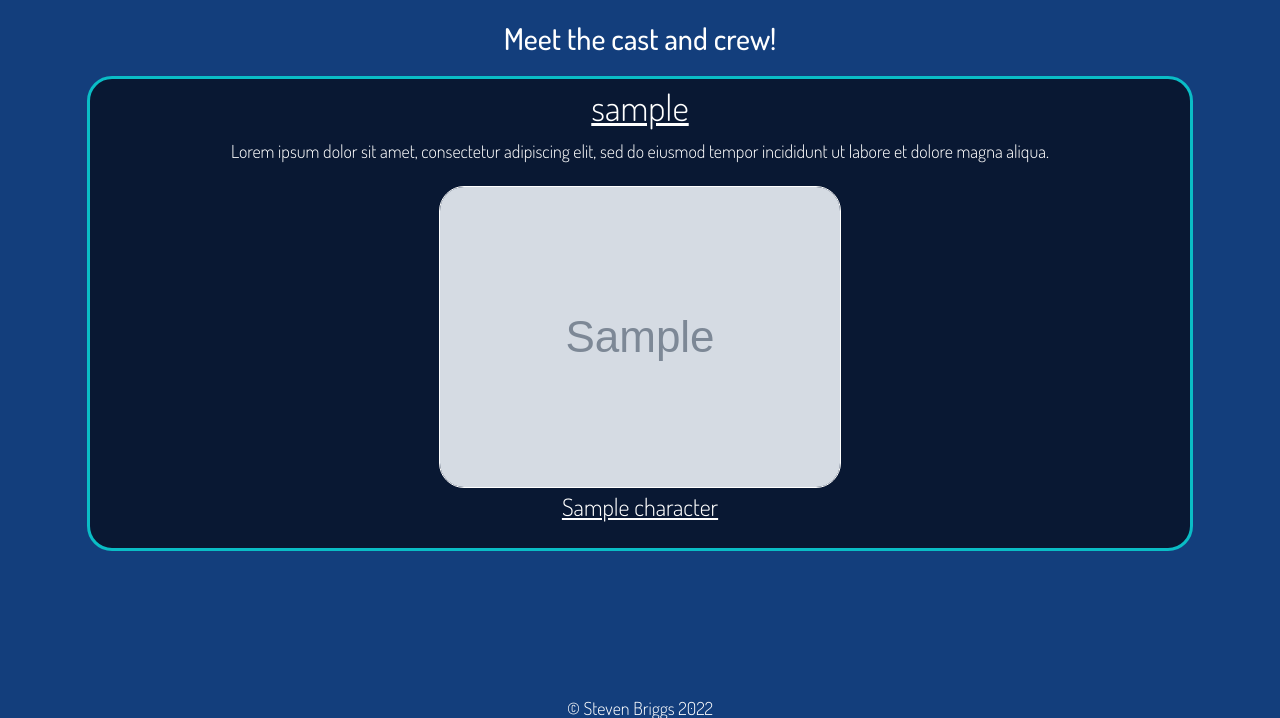
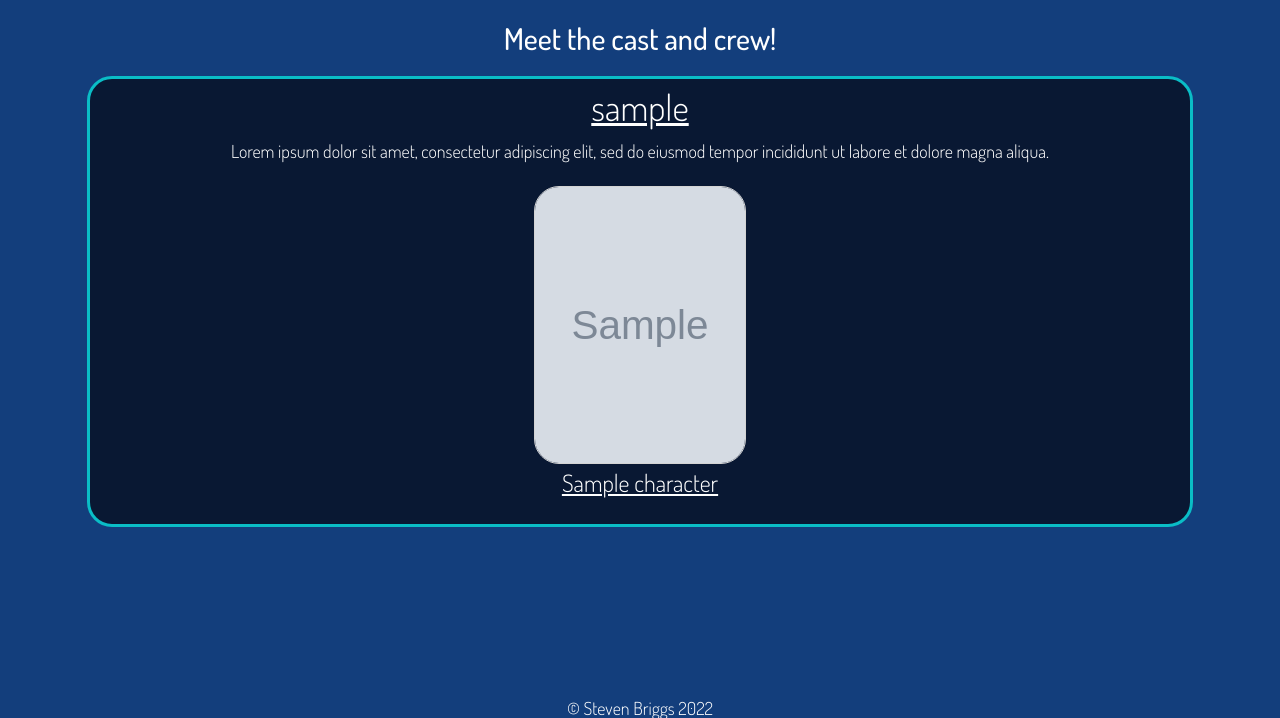
Before and after one commit to RocinRykor/SixthWorldSprawlWebsite, a Flask app: page /character/ in a window 1280 px wide. Shown: the part 61-779 px from the top of the page. Run offline with Flask 3, Linux system fonts and the light colour scheme; tables that the repository leaves empty hold one stand-in row (values such as "Sample post"); grey boxes marked "Sample" are stand-in pictures; some libraries are stand-ins or nearby versions.

Commit message:
fixed ratio for portraits

```diff
--- a/sixthworldsprawl/static/css/styles.css
+++ b/sixthworldsprawl/static/css/styles.css
@@ -252,19 +252,22 @@ a:hover {
     border: 1px solid lightgray;
 }
 
+.character-portrait-lg {
+    /* Full Size Portrait*/
+    height: 278px;
+    width: 212px;
+}
+
 .character-portrait {
-    height: 150px;
-    width: 150px;
+    /* 75% Size */
+    height: 208px;
+    width: 159px;
 }
 
 .character-portrait-sm {
-    height: 75px;
-    width: 75px;
-}
-
-.character-portrait-lg {
-    height: 250px;
-    width: 250px;
+    /* 50% Size */
+    height: 139px;
+    width: 106px;
 }
 
 .modal-image-block {
--- a/sixthworldsprawl/templates/public/characters/partials/character_card.html
+++ b/sixthworldsprawl/templates/public/characters/partials/character_card.html
@@ -3,7 +3,7 @@
 <div class="character-card col">
     <img
         src="{{url_for('static', filename=character.get_img_url())}}"
-        class="character_card__portrait"
+        class="character_card__portrait character-portrait-lg"
         onclick="showModal('{{character.id}}')" />
     <p class="character-card__title">{{character["name"]}}</p>
 </div>
```
